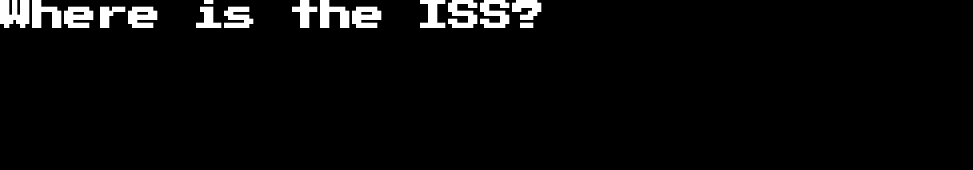
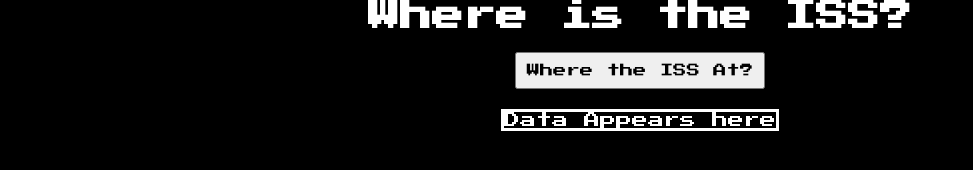
Before and after one commit to Gcraft13/ISSlocator, a plain HTML site: page index.html in a window 1280 px wide. Shown: the whole page, without its empty margins (0-973 px from the left). Drawn offline with Linux system fonts and the light colour scheme.

Commit message:
add styling

```diff
--- a/index.html
+++ b/index.html
@@ -13,7 +13,18 @@
     <link rel="stylesheet" href="./styles.css" />
   </head>
   <body>
-    <h1>Where is the ISS?</h1>
+    <div class="container">
+      <h1>Where is the ISS?</h1>
+      <div class="container2">
+        <div class="buttonSpot">
+          <button>Where the ISS At?</button>
+        </div>
+        <div class="display">
+          <p>Data Appears here</p>
+        </div>
+      </div>
+    </div>
+
     <script src="./ISS.js"></script>
   </body>
 </html>
--- a/styles.css
+++ b/styles.css
@@ -9,3 +9,29 @@
   background-color: black;
   color: white;
 }
+
+.container {
+  display: flex;
+  justify-content: center;
+  align-items: center;
+  flex-direction: column;
+}
+
+.container2 {
+  display: flex;
+  justify-content: center;
+  align-items: center;
+  flex-direction: column;
+}
+
+button {
+  padding: 10px;
+}
+
+.buttonSpot {
+  margin: 20px;
+}
+
+.display {
+  border: solid 3px white;
+}
```
